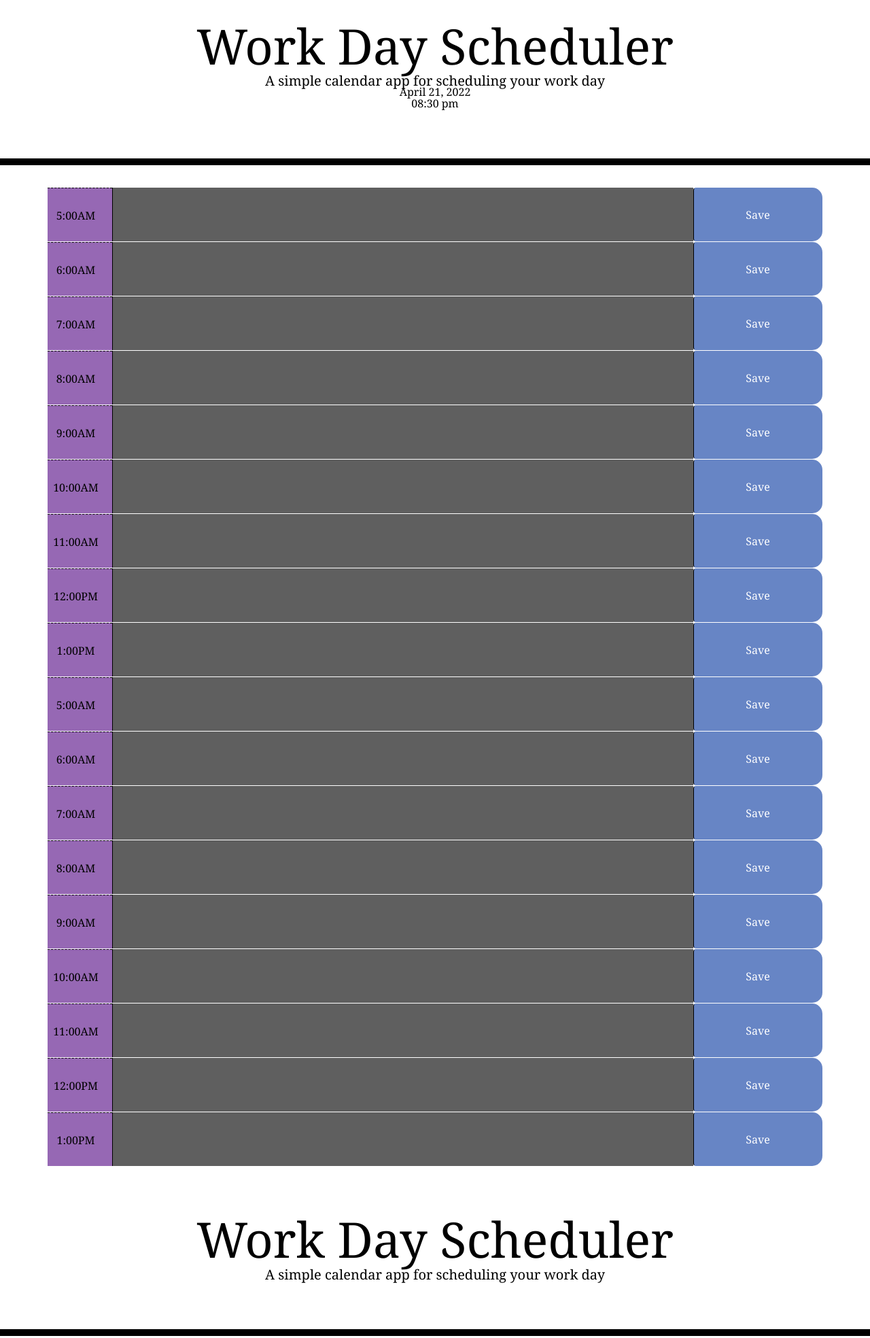
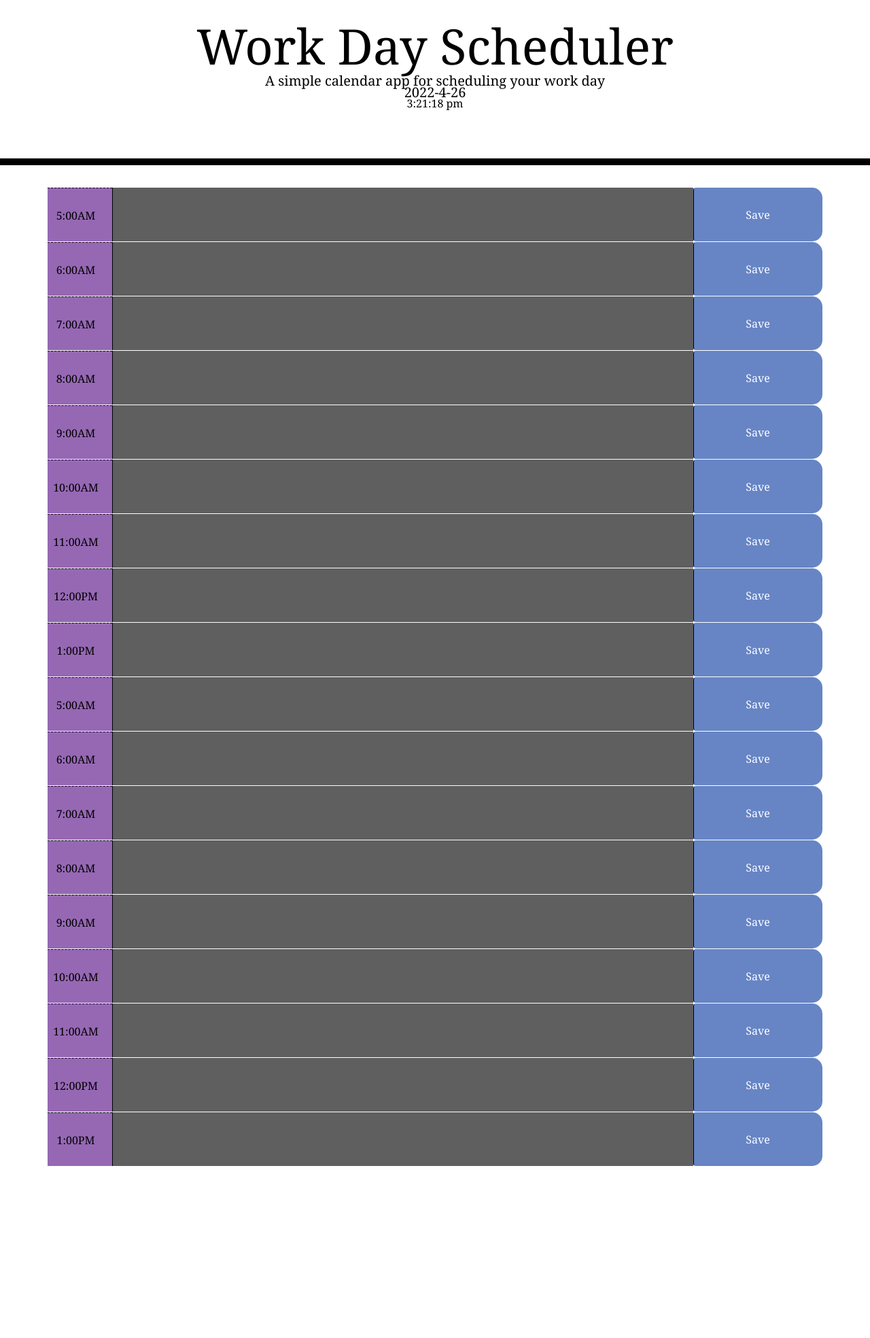
Before and after one commit to jasmineranay/calendarhomework, a plain HTML site: page index.html in a window 1280 px wide. Shown: the part 40-2008 px from the top of the page at 68% size. After the commit the page ends 1755 px from the top, so only its background shows below. Drawn offline with nearby package versions, Linux system fonts and the light colour scheme.

Commit message:
add changes

```diff
--- a/index.html
+++ b/index.html
@@ -20,13 +20,15 @@
     />
     <link rel="stylesheet" href="style.css" />
     <title>Work Day Scheduler</title>
+
+
   </head>
 
   <body>
     <header class="jumbotron">
       <h1 class="display-3">Work Day Scheduler</h1>
       <p class="lead">A simple calendar app for scheduling your work day</p>
-      <p id="currentDay" class="lead"><p><date>April 21, 2022</date></p><p><time>08:30 pm</time></p></p>
+      <p id="currentDay" class="lead"><p><time id="currentTime"></time></p></p>
     </header>
     <div class="container">
       <!-- Timeblocks go here -->
@@ -61,13 +63,6 @@
     <title>Work Day Scheduler</title>
   </head>
 
-  <body>
-    <header class="jumbotron">
-      <h1 class="display-3">Work Day Scheduler</h1>
-      <p class="lead">A simple calendar app for scheduling your work day</p>
-  </html>
-    </header>
-    <div class="container">
       <!-- Timeblocks go here -->
     </div>
 
--- a/index.js
+++ b/index.js
@@ -4,6 +4,16 @@ var currentTime = document.getElementById("#currentDay")
 var numberOfMlSeconds = currentDateObj.getTime();
 var addMlSeconds = 60 * 60 * 1000;
 var newDateObj = new Date(numberOfMlSeconds + addMlSeconds);
+
+var today = new Date();
+  var date = today.getFullYear()+'-'+(today.getMonth()+1)+'-'+today.getDate();
+  document.getElementById("currentDay").innerHTML = date;
+
+setInterval(function(){
+  var time = moment().format("h:mm:ss a")
+  document.getElementById("currentTime").innerHTML = time;
+}, 1000)
+
 
 function addHoursToDate(objDate, intHours) {
   var numberOfMlSeconds = objDate.getTime();
@@ -44,8 +54,8 @@ for (var i = 0; i < 9; i++) {
 
 //still need to add click event listeners so when a block is clicked, grabs the value from that textarea, and saves it in localStorage.
 var btns = document.querySelectorAll(".saveBtn");
-console.log(btns[0]); //ONLY SELECTS THE FIRST ELEMENT THAT MATCHES SELECTOR
-
+console.log(btns); //ONLY SELECTS THE FIRST ELEMENT THAT MATCHES SELECTOR
+btns.localStorage
 for (var i = 0; i < btns.length; i++) {
   btns[i].addEventListener("click", functionToHandleClickOnSaveBtn);
 }
```
